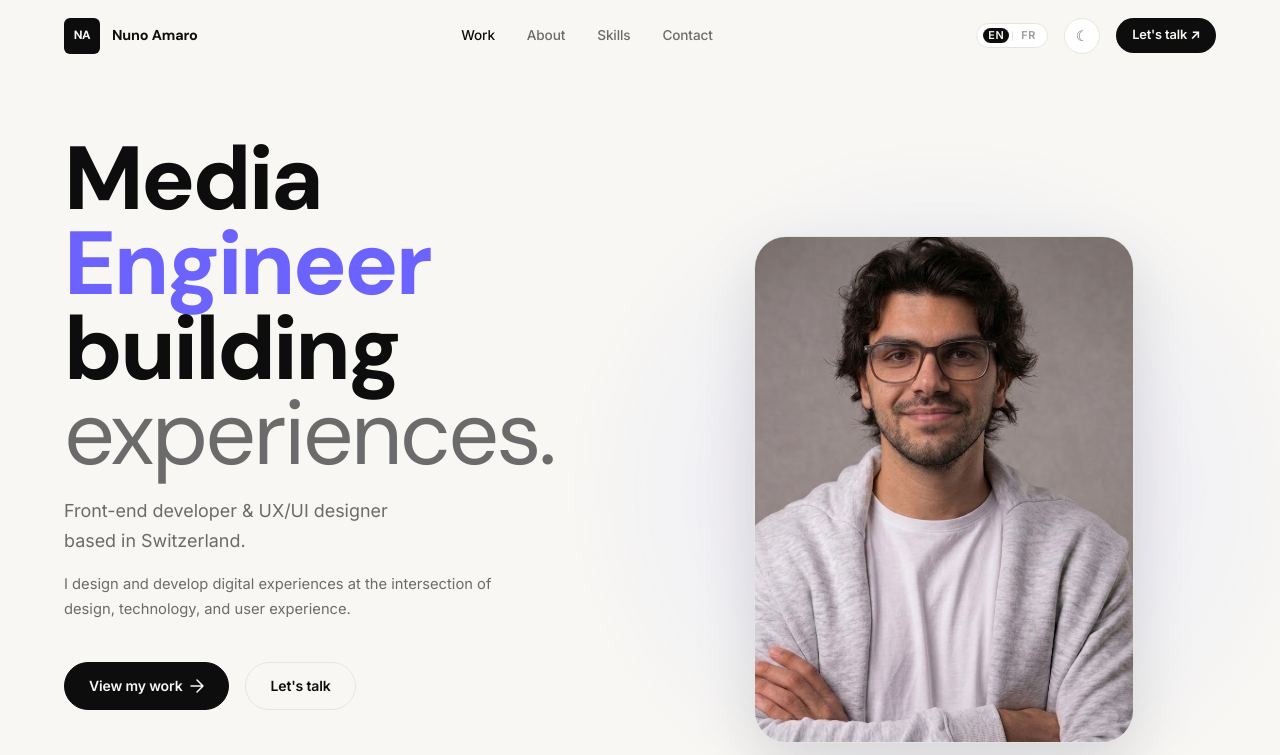
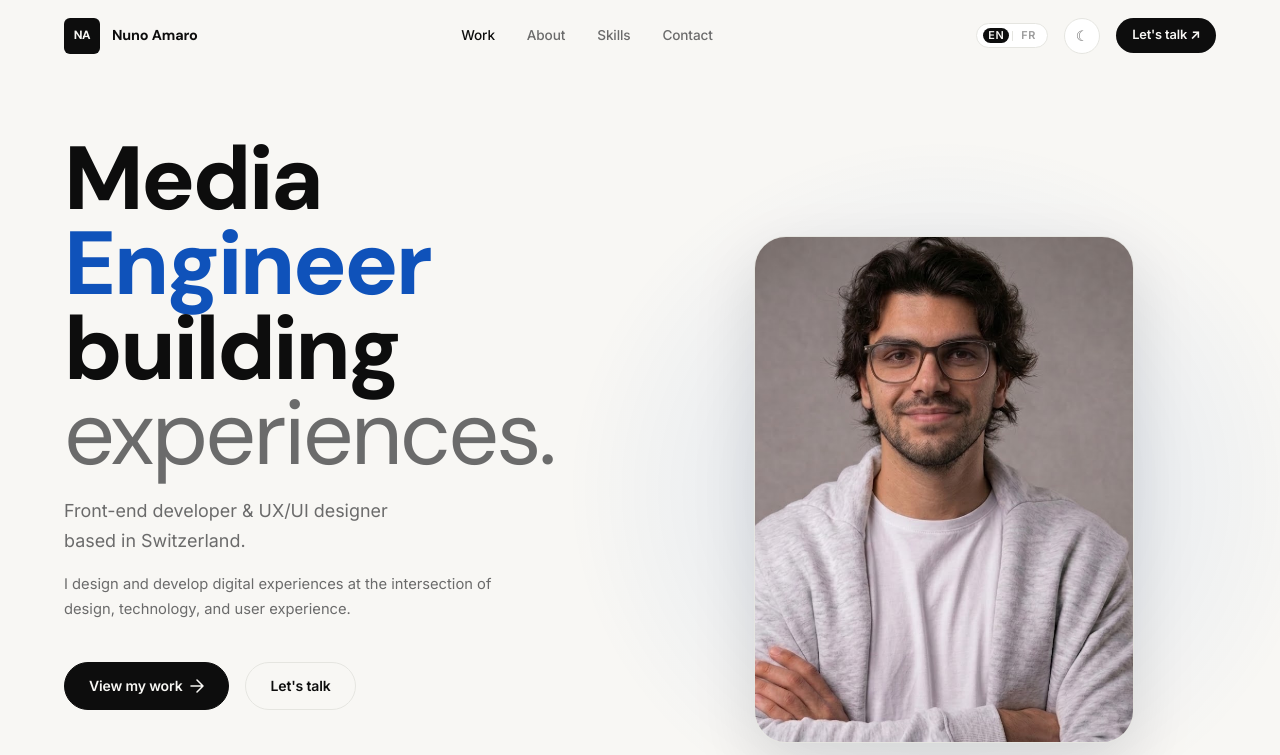
Before and after one commit to Pantufas17/portfolio, a plain HTML site: page index.html in a window 1280 px wide. Shown: the top 755 px of the page. Drawn offline with Linux system fonts and the light colour scheme.

Commit message:
color change to bleu to be more tech orienteded style

```diff
--- a/css/main.css
+++ b/css/main.css
@@ -18,9 +18,9 @@
   --text-subtle:   #9A9A9A;
   --border:        #E5E5E0;
   --border-hover:  #C8C8C2;
-  --accent:        #6C63FF;
-  --accent-light:  rgba(108, 99, 255, 0.12);
-  --accent-hover:  #5A52E0;
+  --accent:        #0F52BA;
+  --accent-light:  rgba(15, 82, 186, 0.12);
+  --accent-hover:  #0D47A1;
 
   /* Shadows */
   --shadow-sm:   0 1px 3px rgba(0,0,0,0.06), 0 1px 2px rgba(0,0,0,0.04);
@@ -80,9 +80,9 @@
   --text-subtle:   #555555;
   --border:        #222222;
   --border-hover:  #333333;
-  --accent:        #7B74FF;
-  --accent-light:  rgba(123, 116, 255, 0.15);
-  --accent-hover:  #6C63FF;
+  --accent:        #4A7FD4;
+  --accent-light:  rgba(74, 127, 212, 0.15);
+  --accent-hover:  #0F52BA;
 
   --shadow-sm:   0 1px 3px rgba(0,0,0,0.3);
   --shadow-md:   0 4px 12px rgba(0,0,0,0.4);
```
